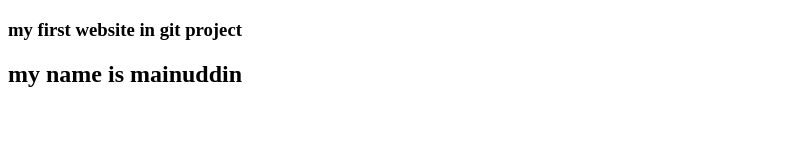
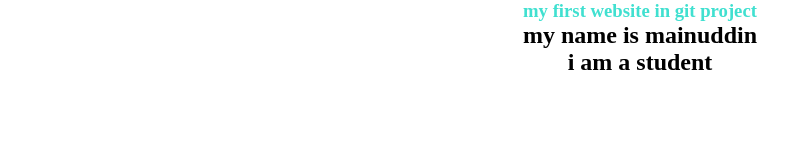
Before and after one commit to Devmdmainuddin/first-website, a plain HTML site: page index.html in a window 1280 px wide. Shown: the whole page, without its empty margins (0-812 px from the left). Drawn offline with Linux system fonts and the light colour scheme.

Commit message:
done adding new code

```diff
--- a/index.html
+++ b/index.html
@@ -9,5 +9,6 @@
 <body>
     <h3>my first website in git project</h3>
     <h2>my name is mainuddin</h2>
+    <h2>i am a student</h2>
 </body>
 </html>
--- a/style.css
+++ b/style.css
@@ -0,0 +1,11 @@
+*{
+    margin:0;
+    padding:0;
+    box-sizing: border-box;
+    text-align: center;
+    text-decoration: none;
+    list-style: none;
+}
+h3{
+    color:turquoise;
+}
```
